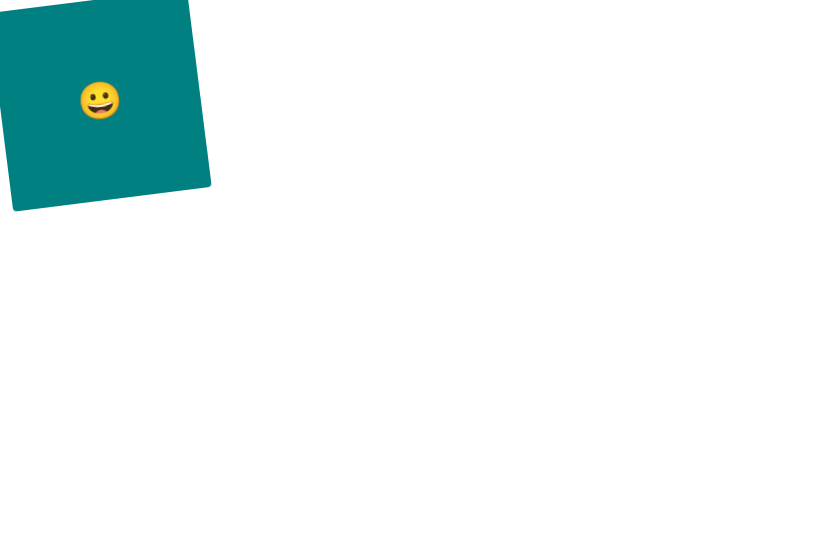
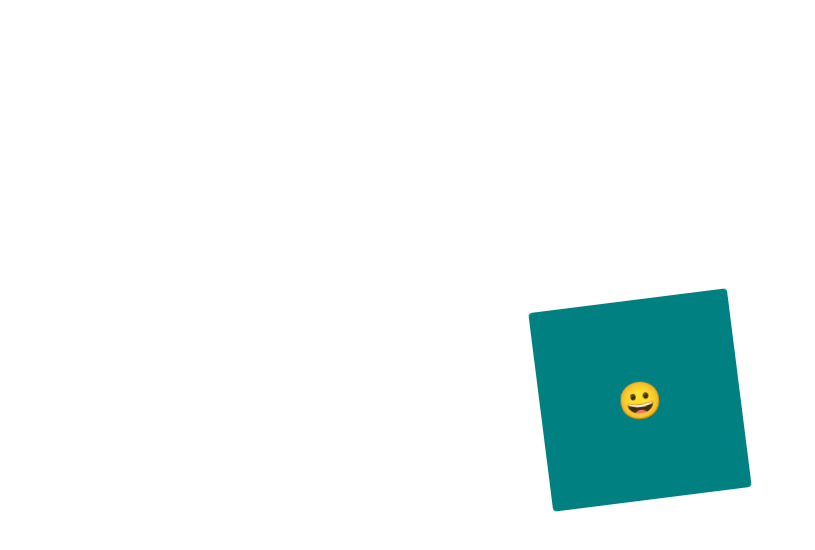
Before and after one commit to RJ-Stony/react-master, a React (Create React App) app: page / in a window 1280 px wide. Shown: the top 550 px of the page, without its empty margins (0-815 px from the left). Built offline with nearby package versions, Linux system fonts and the light colour scheme.

Commit message:
Update: emoji align-center

```diff
--- a/src/App.js
+++ b/src/App.js
@@ -2,6 +2,10 @@
 
 const Wrapper = styled.div`
   display: flex;
+  height: 100vh;
+  width: 100vw;
+  justify-content: center;
+  align-items: center;
 `;
 
 const rotationAnimation = keyframes`
@@ -18,6 +22,8 @@
   }
 `;
 
+const Emoji = styled.span``;
+
 const Box = styled.div`
   height: 200px;
   width: 200px;
@@ -29,7 +35,7 @@
   span {
     font-size: 36px;
     &:hover {
-      font-size: 45px;
+      font-size: 48px;
     }
     &:active {
       opacity: 0;
@@ -41,7 +47,7 @@
   return (
     <Wrapper>
       <Box>
-        <span>😀</span>
+        <Emoji>😀</Emoji>
       </Box>
     </Wrapper>
   );
```
